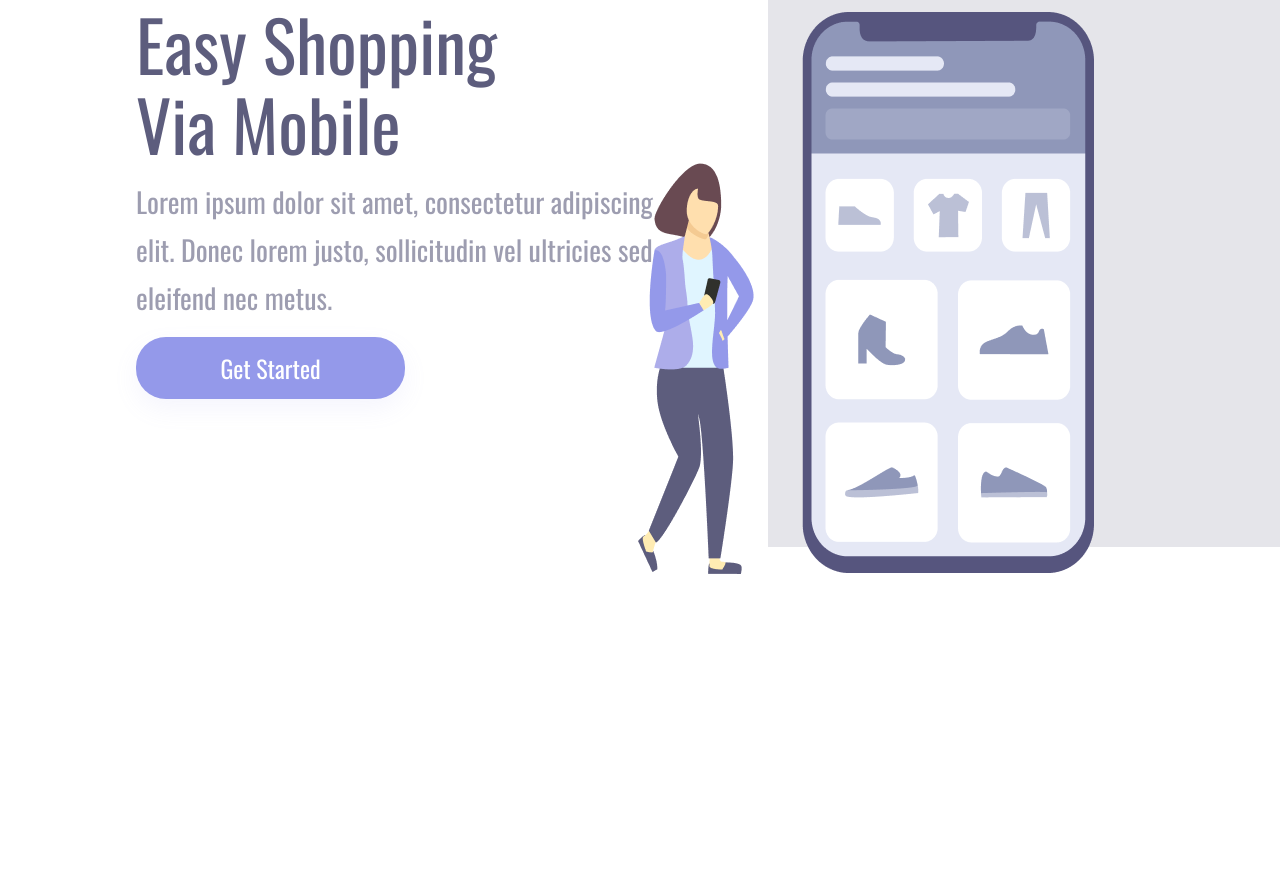
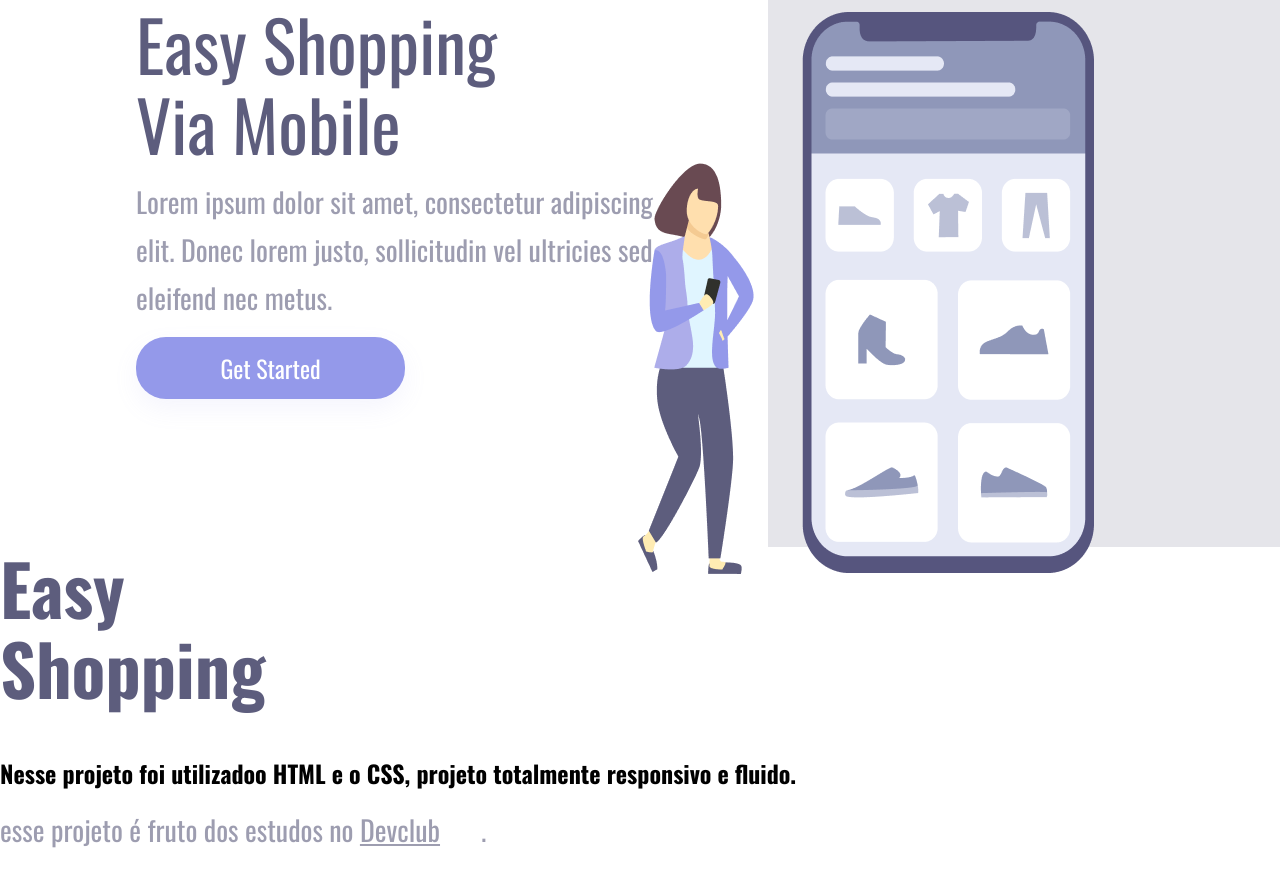
Before and after one commit to Fabio-Pinho/Easy-Shopping, a plain HTML site: page index.html in a window 1280 px wide. Shown: the part 253-1122 px from the top of the page. Before the commit the page ends 827 px from the top, so only its background shows below. Drawn offline with nearby package versions, Linux system fonts and the light colour scheme.

Commit message:
cirando o readme

```diff
--- a/index.html
+++ b/index.html
@@ -31,3 +31,14 @@
         </div>
     </body>
     </html>
+
+
+
+
+    <h1><b>Easy Shopping</b></h1>
+    <br>
+    <br>
+    <h2>
+    Nesse projeto foi utilizadoo HTML e o CSS, projeto totalmente responsivo e fluido.
+    <p>esse projeto é fruto dos estudos no <a href="https://rodolfomori.com.br/devclub-comercial/">Devclub</a>.</p>
+    </h2>
```
